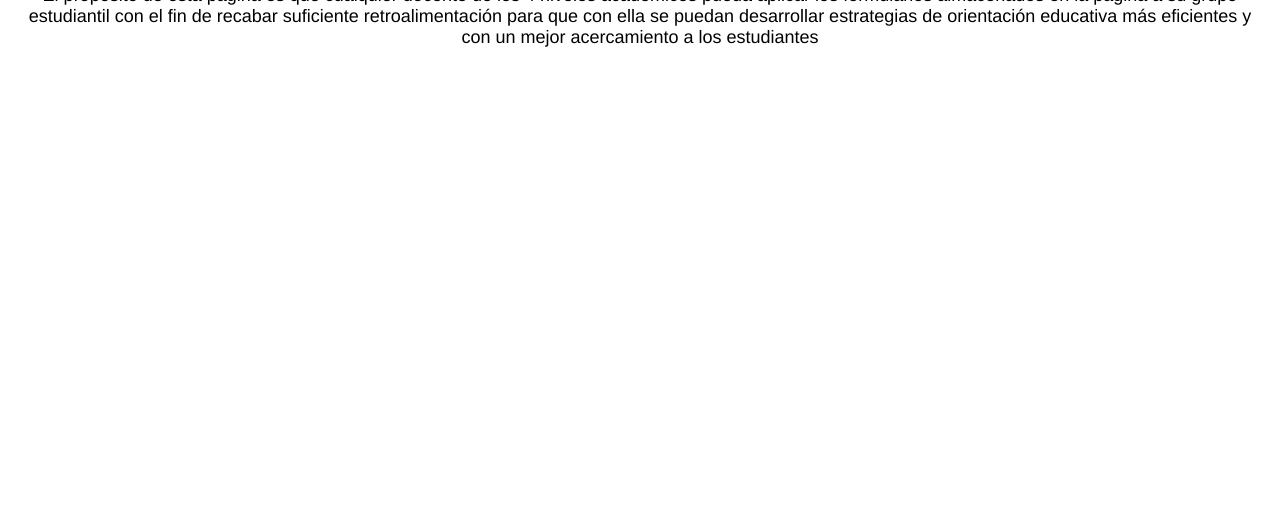
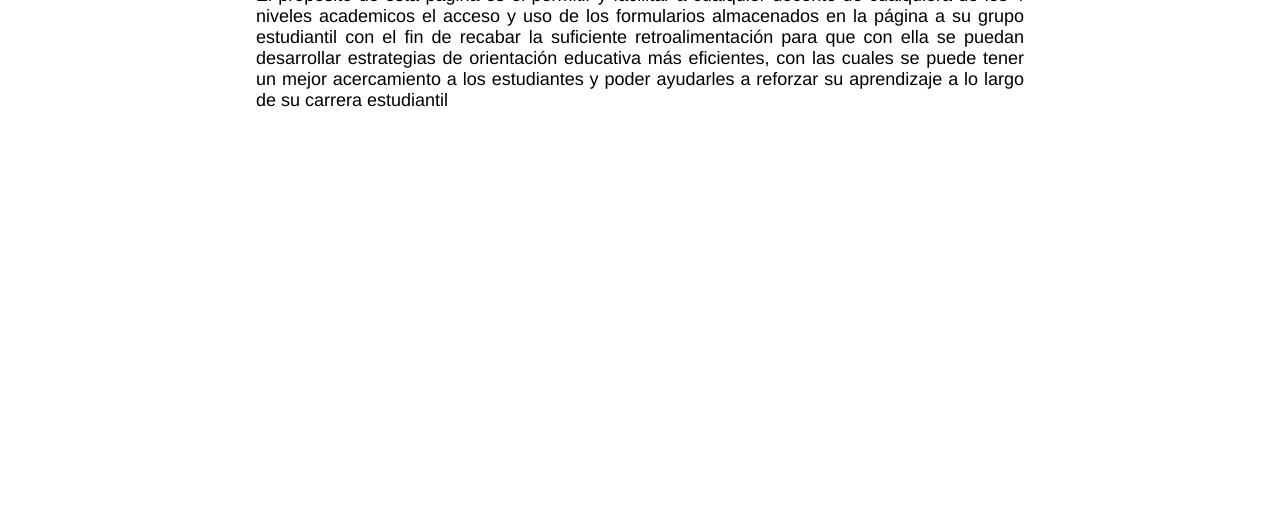
Before and after one commit to CTB20H/sitiowebformularios, a plain HTML site: page index.html in a window 1280 px wide. Shown: the part 286-800 px from the top of the page. Drawn offline with Linux system fonts and the light colour scheme.

Commit message:
Ajuste de la sección Introducción

```diff
--- a/css/index.css
+++ b/css/index.css
@@ -5,6 +5,7 @@
 }
 
 header {
+    text-align: center;
     border: 10px;
     border-radius: 20px;
     padding: 15px;
@@ -27,8 +28,10 @@ li {
 .Intro {
   font-size: 18px;
   padding: 28px;
-
+  width: 60%;
+  margin-left: auto;
+  margin-right: auto;
+  text-align: justify;
 }
 body {
-
 }
--- a/index.html
+++ b/index.html
@@ -7,7 +7,6 @@
     <link rel="stylesheet" href="css/index.css">
 </head>
 <header>
-    <center>
     <h2>
         Formularios para estrategias de orientación educativa
     </h2><br>
@@ -19,20 +18,18 @@
             <li><a href="">Universidad</a></li>
         </ul>
     </nav>
-    </center>
 </header>
 <br><br>
 <body>
-<center>
+    <h2 style="font-size: 32px; text-align: center;">Introducción</h2>
     <div class="Intro">
-    <h2 style="font-size: 32px; text-align: center;">Introducción</h2>
         <p>
-            El propósito de esta página es que cualquier docente de los 4 niveles academicos pueda
-            aplicar los formularios almacenados en la página a su grupo estudiantil con el fin de recabar
-            suficiente retroalimentación para que con ella se puedan desarrollar estrategias de orientación
-            educativa más eficientes y con un mejor acercamiento a los estudiantes
+            El propósito de esta página es el permitir y facilitar a cualquier docente de cualquiera de los
+            4 niveles academicos el acceso y uso de los formularios almacenados en la página a su grupo estudiantil
+            con el fin de recabar la suficiente retroalimentación para que con ella se puedan desarrollar estrategias
+            de orientación educativa más eficientes, con las cuales se puede tener un mejor acercamiento a los
+            estudiantes y poder ayudarles a reforzar su aprendizaje a lo largo de su carrera estudiantil
         </p>
     </div>
-</center>
 </body>
 </html>
```
